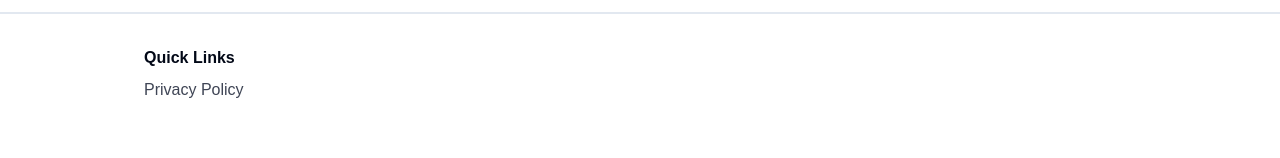
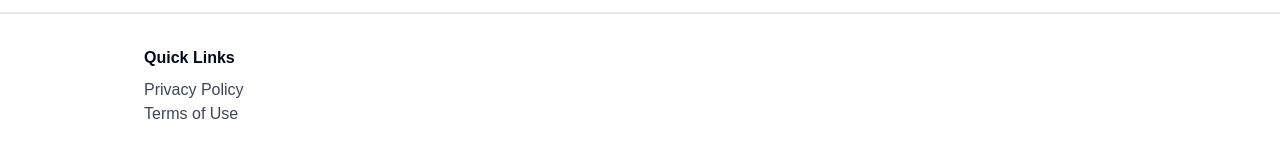
Before and after one commit to jallenmanaloto/sniffer-ui, a Next.js app: page / in a window 1280 px wide. Shown: the part 1670-1828 px from the top of the page. Built offline with nearby package versions, Linux system fonts and the light colour scheme.

Commit message:
feat: add terms of use page on footer link

```diff
--- a/src/components/footer/index.tsx
+++ b/src/components/footer/index.tsx
@@ -11,17 +11,21 @@ export default function Footer() {
       name: "Privacy Policy",
       route: "/privacy-policy"
     },
+    {
+      name: "Terms of Use",
+      route: "/terms-of-use"
+    },
   ];
   return (
     <footer className="border-t-2 py-8">
       <div className="footer-wrapper container mx-auto px-8 lg:px-36">
         <div className="quick-links">
           <h3 className="text-base font-semibold">Quick Links</h3>
-          <div className="links flex flex-col gap-4">
+          <div className="links flex flex-col py-2">
             {links.map((link: Link, idx: number) => {
               return (
                 <Link key={idx} href={link.route}>
-                  <h4 className="py-2 text-primary/80 cursor-pointer">{link.name}</h4>
+                  <h4 className="text-primary/80 cursor-pointer">{link.name}</h4>
                 </Link>
               )
             })}
```
